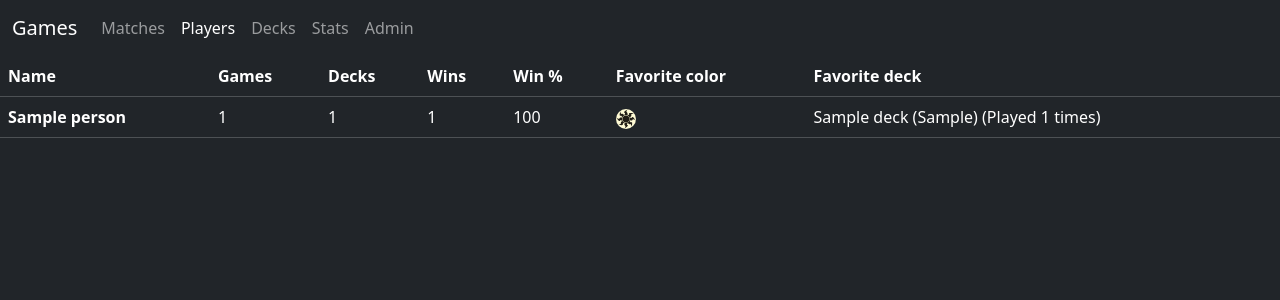
After one commit to frixdk/papkort, a Django app: page /players in a window 1280 px wide. The commit adds this page. Shown: the top 300 px of the page. Run offline with Django 4.2, Linux system fonts and the light colour scheme; tables that the repository leaves empty hold one stand-in row (values such as "Sample post"); some libraries are stand-ins or nearby versions.

Commit message:
Player page

```diff
--- a/papkort/games/templates/matches/menu.html
+++ b/papkort/games/templates/matches/menu.html
@@ -8,6 +8,9 @@
             <ul class="navbar-nav mr-auto">
                 <li class="nav-item">
                     <a class="nav-link {% if request.path == '/matches' %}active{% endif %}" aria-current="page" href="{% url 'matches' %}">Matches</a>
+                </li>
+                <li class="nav-item">
+                    <a class="nav-link {% if request.path == '/players' %}active{% endif %}" aria-current="page" href="{% url 'players' %}">Players</a>
                 </li>
                 <li class="nav-item">
                     <a class="nav-link {% if request.path == '/decks' %}active{% endif %}" aria-current="page" href="{% url 'decks' %}">Decks</a>
--- /dev/null
+++ b/papkort/games/templates/matches/players.html
@@ -0,0 +1,38 @@
+{% extends 'matches/base.html' %}
+
+{% block title %}Players{% endblock %}
+
+{% block content %}
+
+<div class="table-responsive">
+<table class="table table-dark">
+    <thead>
+    <tr>
+        <th scope="col">Name</th>
+        <th>Games </th>
+        <th>Decks</th>
+        <th>Wins</th>
+        <th>Win %</th>
+        <th>Favorite color</th>
+        <th>Favorite deck</th>
+    </tr>
+    </thead>
+    <tbody>
+    {% for player in players %}
+        <tr>
+            <th scope="row">{{ player.person }}</th>
+            <td>{{ player.owned_decks }}</td>
+            <td>{{ player.games_played }}</td>
+            <td>{{ player.games_won }}</td>
+            <td>{{ player.win_percentage }}</td>
+            <td>
+                {% include "matches/color_pips.html" with color=player.favorite_color %}
+            </td>
+        <td>{{ player.favorite_deck }} (Played {{ player.favorite_deck_plays }} times)</td>
+        </tr>
+    {% endfor %}
+    </tbody>
+</table>
+</div>
+
+{% endblock %}
--- a/papkort/games/urls.py
+++ b/papkort/games/urls.py
@@ -5,6 +5,7 @@ from . import views
 urlpatterns = [
     path('', views.index, name='index'),
     path('matches', views.matches, name='matches'),
+    path('players', views.players, name='players'),
     path('decks', views.decks, name='decks'),
     path('stats', views.stats, name='stats'),
 ]
--- a/papkort/games/views.py
+++ b/papkort/games/views.py
@@ -2,7 +2,7 @@
 from collections import defaultdict
 
 from django.http import HttpResponse
-from django.shortcuts import render, redirect
+from django.shortcuts import redirect, render
 
 from .models import Deck, Match, Player
 
@@ -17,6 +17,53 @@ def matches(request):
     context = {'matches': matches}
 
     return render(request, 'matches/matches.html', context)
+
+
+def players(request):
+    all_players = Player.objects.all()
+
+    player_data = defaultdict(lambda: {
+        'person': None,
+        'games_played': 0,
+        'games_won': 0,
+        'games_lost': 0,
+        'colors': {
+            'w': 0,
+            'u': 0,
+            'r': 0,
+            'b': 0,
+            'g': 0,
+            'colorless': 0
+        },
+        'deck_plays': defaultdict(int)
+    })
+
+    # Yeah, I know this gets slow at some point
+    for player in all_players:
+        player_data[player.person]['person'] = player.person
+        player_data[player.person]['games_played'] += 1
+        player_data[player.person]['games_won'] += 1 if player.position == 1 else 0
+        player_data[player.person]['deck_plays'][player.deck] += 1
+
+        if player.deck.color == 'colorless':
+            player_data[player.person]['colors'][player.deck.color] += 1
+        else:
+            for color in player.deck.color:
+                player_data[player.person]['colors'][color] += 1
+
+    # Calc win percentage most played color stuff lolo
+    for entry in player_data.values():
+        entry['win_percentage'] = int(entry['games_won'] / entry['games_played'] * 100)
+        entry['favorite_color'] = max(entry['colors'], key=entry['colors'].get)
+        entry['owned_decks'] = entry['person'].deck_set.count
+        entry['favorite_deck'] = max(entry['deck_plays'], key=entry['deck_plays'].get)
+        entry['favorite_deck_plays'] = entry['deck_plays'][entry['favorite_deck']]
+
+    context = {'players': sorted(player_data.values(), key=lambda x: x['win_percentage'], reverse=True)}
+
+    return render(request, 'matches/players.html', context)
+
+
 
 
 def decks(request):
```
Also changed, not shown: papkort/papkort/settings.py (+5 -3 lines).
